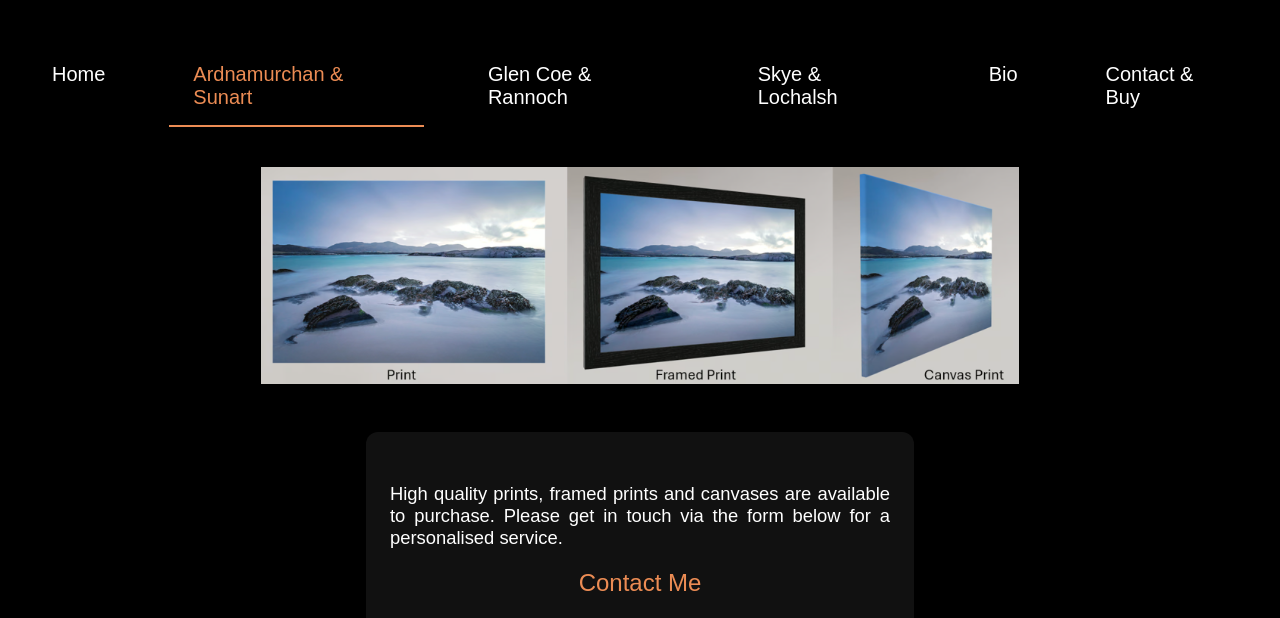
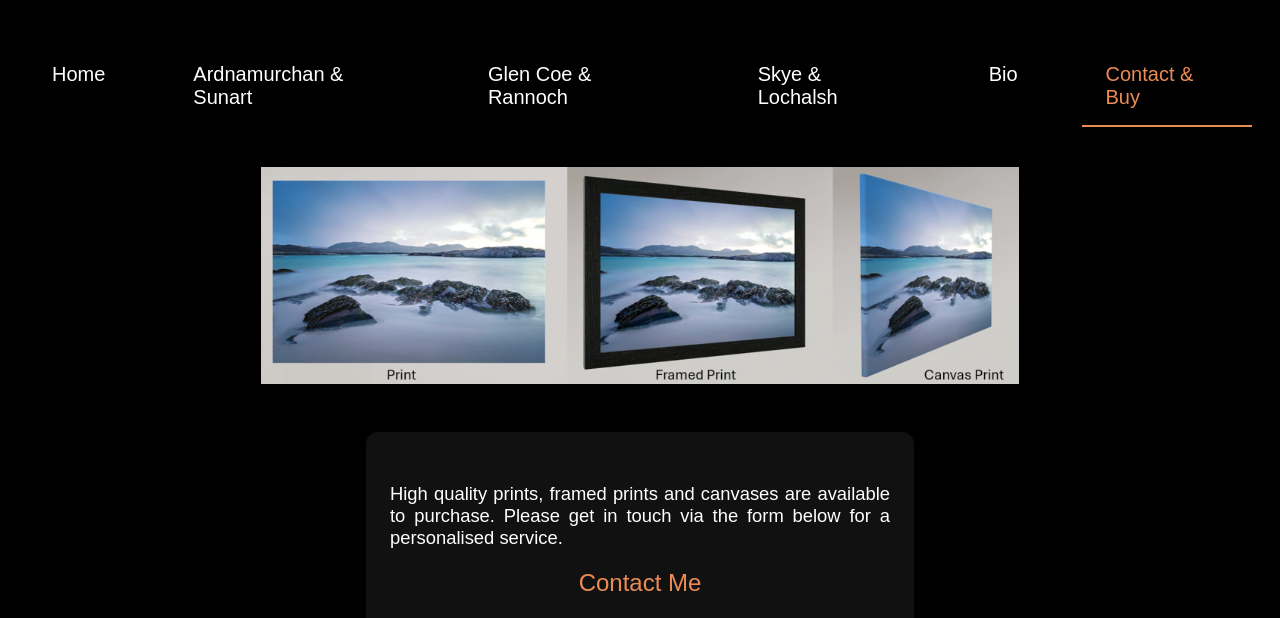
Before and after one commit to JezC70/JezCampbellPhotography, a plain HTML site: page Contact.html in a window 1280 px wide. Shown: the part 108-726 px from the top of the page. Drawn offline with Linux system fonts and the light colour scheme.

Commit message:
Update Contact.html

```diff
--- a/Contact.html
+++ b/Contact.html
@@ -5,11 +5,11 @@
   <nav style="margin-top: 40px;"
     <ul class="menu">
       <li><a href="index.html">Home</a></li>
-      <li><a href="Ardnamurchan.html" class="active">Ardnamurchan & Sunart</a></li>
+      <li><a href="Ardnamurchan.html" >Ardnamurchan & Sunart</a></li>
       <li><a href="Glencoe.html">Glen Coe & Rannoch</a></li>
       <li><a href="Skye.html">Skye & Lochalsh</a></li>
       <li><a href="Bio.html">Bio</a></li>
-      <li><a href="Contact.html">Contact & Buy</a></li>
+      <li><a href="Contact.html" class="active">Contact & Buy</a></li>
     </ul>
   </nav>
 </header>
```
